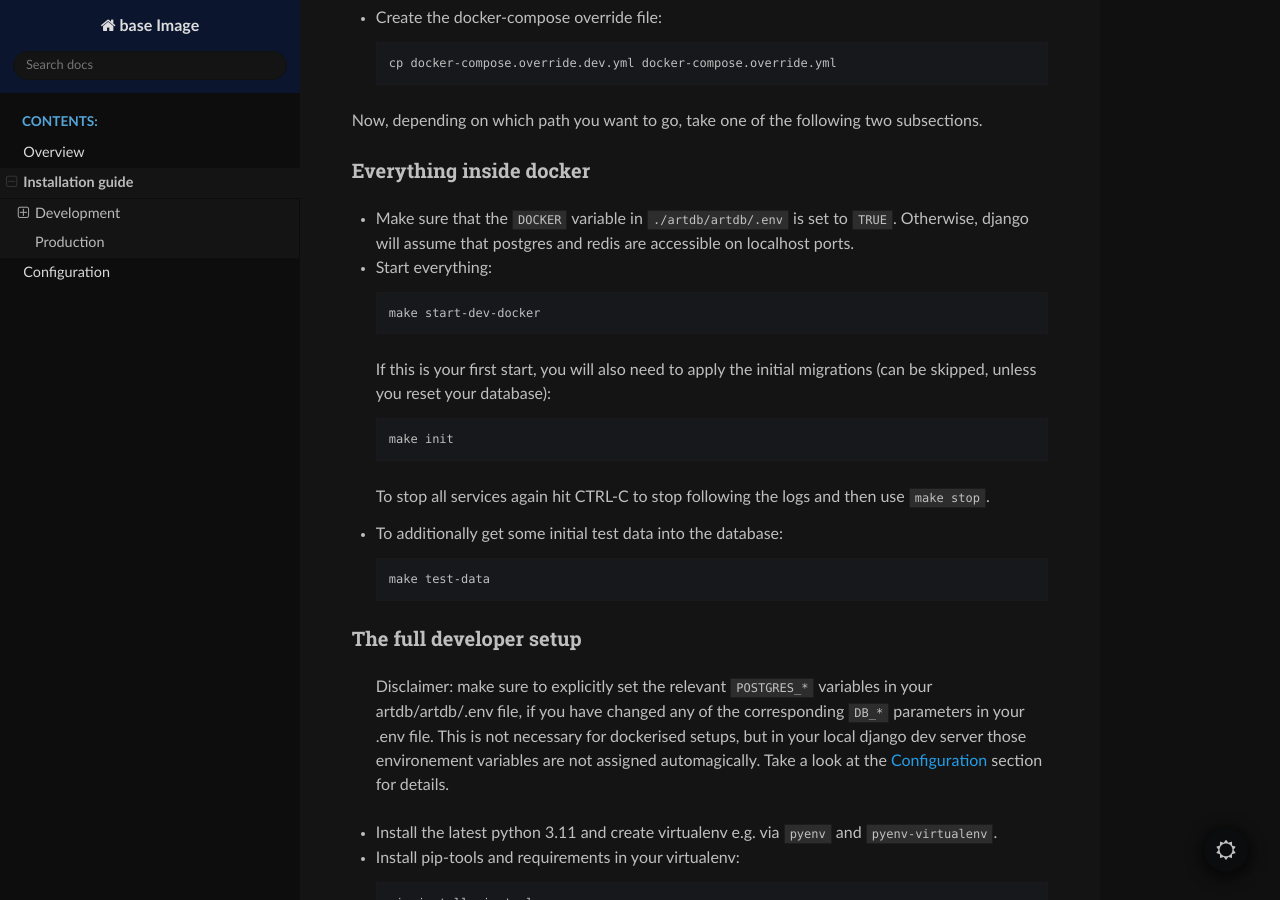
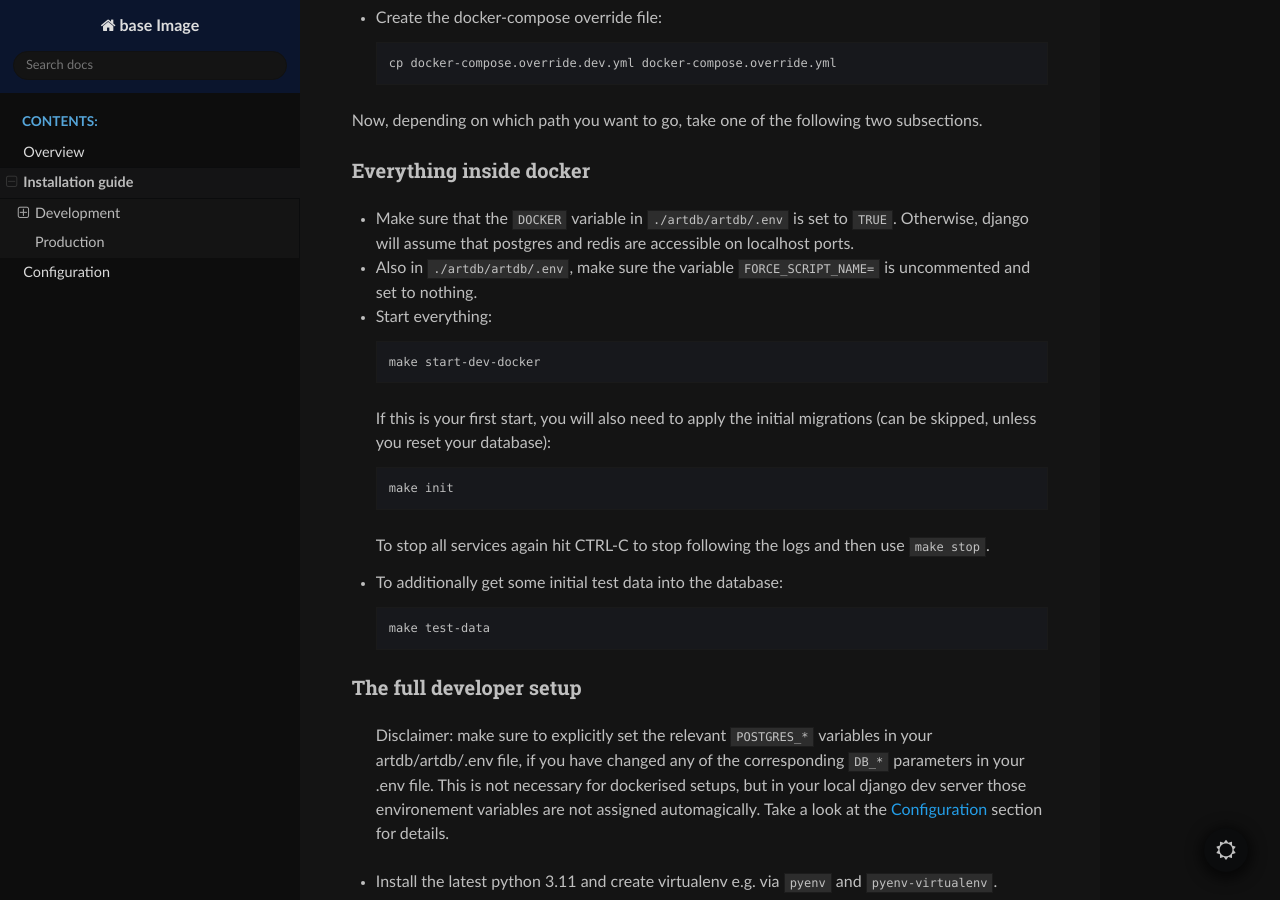
Before and after one commit to base-angewandte/image-backend, a Sphinx documentation site: the page built from docs/install.md, in a window 1280 px wide and 900 px high, scrolled down 815 px. Built offline with Sphinx 7.4.7 and the Read the Docs theme 2.0.0, drawn with Linux system fonts in a browser that asks for light colours.

Commit message:
docs(api): install.md: update concerning FORCE_SCRIPT

```diff
--- a/docs/install.md
+++ b/docs/install.md
@@ -51,6 +51,7 @@
 - Make sure that the `DOCKER` variable in `./artdb/artdb/.env` is set to
   `TRUE`. Otherwise, django will assume that postgres and redis are accessible
   on localhost ports.
+- Also in `./artdb/artdb/.env`, make sure the variable `FORCE_SCRIPT_NAME=` is uncommented and set to nothing.
 
 - Start everything:
 
```
